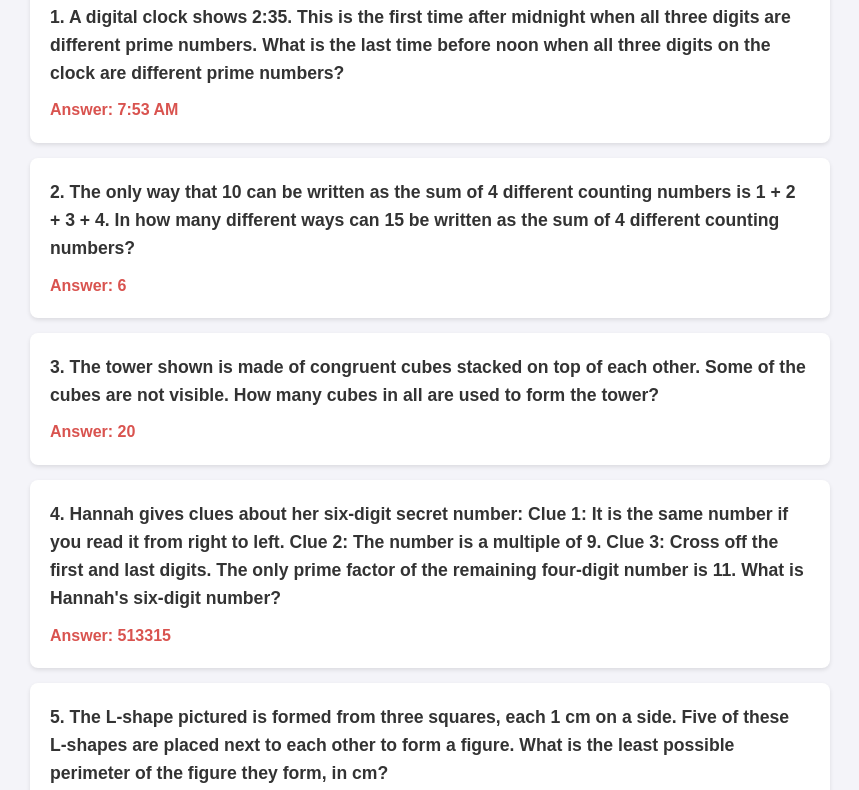
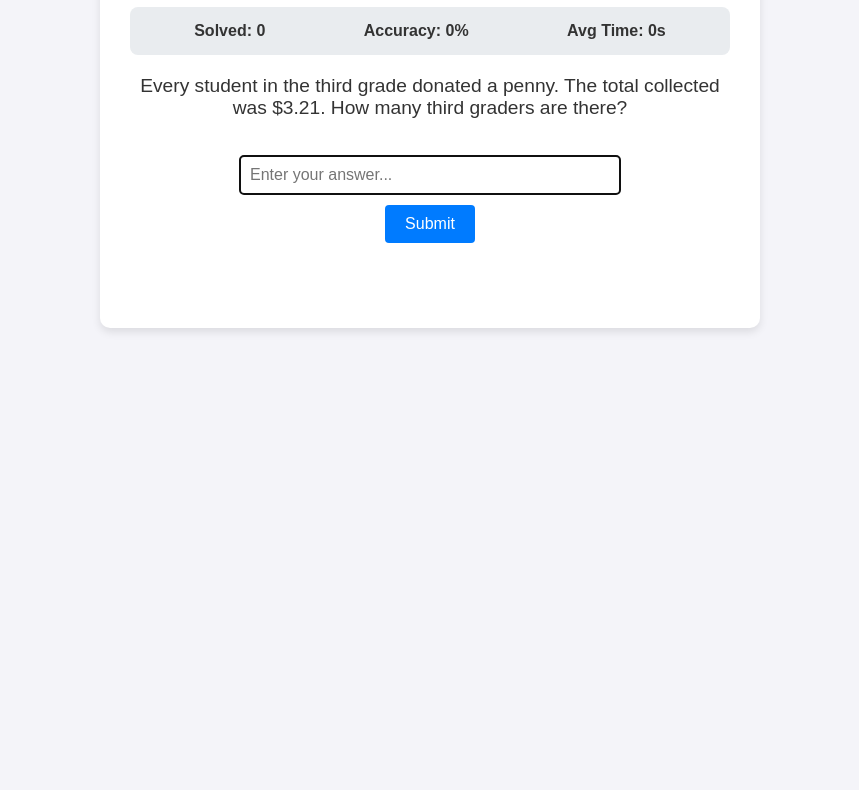
Before and after one commit to iitshankar2/math-practice-app, a plain HTML site: page index.html in a window 1280 px wide. Shown: the part 131-921 px from the top of the page, without its empty margins (210-1069 px from the left). After the commit the page ends 800 px from the top, so only its background shows below. Drawn offline with Linux system fonts and the light colour scheme.

Commit message:
Add files via upload

```diff
--- a/index.html
+++ b/index.html
@@ -3,73 +3,121 @@
 <head>
     <meta charset="UTF-8">
     <meta name="viewport" content="width=device-width, initial-scale=1.0">
-    <title>MOEMS Question Bank</title>
+    <title>MOEMS Practice App</title>
     <style>
-        body {
-            font-family: Arial, sans-serif;
-            line-height: 1.6;
-            margin: 0;
-            padding: 20px;
-            background-color: #f4f4f9;
-            color: #333;
-        }
-        h1 {
-            text-align: center;
-        }
-        #questions-container {
-            max-width: 800px;
-            margin: 0 auto;
-        }
-        .question-card {
-            background: #fff;
-            padding: 20px;
-            margin-bottom: 15px;
-            border-radius: 8px;
-            box-shadow: 0 2px 4px rgba(0,0,0,0.1);
-        }
-        .question {
-            font-weight: bold;
-            margin-bottom: 10px;
-            font-size: 1.1em;
-        }
-        .answer {
-            color: #d9534f;
-            font-weight: bold;
-        }
+        body { font-family: Arial, sans-serif; background-color: #f4f4f9; padding: 20px; text-align: center; color: #333; }
+        #app-container { max-width: 600px; margin: 0 auto; background: #fff; padding: 30px; border-radius: 10px; box-shadow: 0 4px 8px rgba(0,0,0,0.1); }
+        .stats-board { display: flex; justify-content: space-around; margin-bottom: 20px; padding: 15px; background: #e9ecef; border-radius: 8px; font-weight: bold; }
+        #question-display { font-size: 1.2em; margin: 20px 0; min-height: 60px; }
+        input[type="text"] { padding: 10px; font-size: 1em; width: 60%; margin-bottom: 10px; border: 1px solid #ccc; border-radius: 4px; }
+        button { padding: 10px 20px; font-size: 1em; cursor: pointer; background-color: #007bff; color: white; border: none; border-radius: 4px; }
+        button:hover { background-color: #0056b3; }
+        #feedback { margin: 15px 0; font-weight: bold; font-size: 1.1em; min-height: 25px; }
+        #next-btn { display: none; background-color: #28a745; margin-top: 10px; }
+        #next-btn:hover { background-color: #218838; }
     </style>
 </head>
 <body>
 
-    <h1>MOEMS Question Bank (Answered Only)</h1>
-    <div id="questions-container"></div>
+    <div id="app-container">
+        <h1>MOEMS Practice</h1>
 
-    <!-- Ensure moemsBank.js is in the same directory as this index.html file -->
+        <div class="stats-board">
+            <div>Solved: <span id="stat-solved">0</span></div>
+            <div>Accuracy: <span id="stat-accuracy">0%</span></div>
+            <div>Avg Time: <span id="stat-time">0s</span></div>
+        </div>
+
+        <div id="question-display">Loading question...</div>
+
+        <input type="text" id="answer-input" placeholder="Enter your answer..." autocomplete="off">
+        <br>
+        <button id="submit-btn" onclick="checkAnswer()">Submit</button>
+
+        <div id="feedback"></div>
+        <button id="next-btn" onclick="loadNextQuestion()">Next Question</button>
+    </div>
+
+    <!-- Ensure moemsBank.js is in the same directory -->
     <script src="moemsBank.js"></script>
     <script>
+        let validQuestions = [];
+        let currentQuestion = null;
+        let startTime = 0;
+        let totalTime = 0; // in seconds
+        let problemsAttempted = 0;
+        let problemsSolved = 0;
+
         document.addEventListener("DOMContentLoaded", () => {
-            const container = document.getElementById('questions-container');
+            // Filter out any questions without answers
+            validQuestions = moemsBank.filter(q => q.answer !== null);
+            loadNextQuestion();
 
-            // Filter the moemsBank array to only include questions with non-null answers
-            const answeredQuestions = moemsBank.filter(item => item.answer !== null);
-
-            // Generate HTML for each filtered question
-            answeredQuestions.forEach((item, index) => {
-                const card = document.createElement('div');
-                card.className = 'question-card';
-
-                const questionEl = document.createElement('div');
-                questionEl.className = 'question';
-                questionEl.textContent = `${index + 1}. ${item.question}`;
-
-                const answerEl = document.createElement('div');
-                answerEl.className = 'answer';
-                answerEl.textContent = `Answer: ${item.answer}`;
-
-                card.appendChild(questionEl);
-                card.appendChild(answerEl);
-                container.appendChild(card);
+            // Allow pressing 'Enter' to submit
+            document.getElementById("answer-input").addEventListener("keypress", function(event) {
+                if (event.key === "Enter" && document.getElementById("submit-btn").style.display !== "none") {
+                    event.preventDefault();
+                    checkAnswer();
+                } else if (event.key === "Enter" && document.getElementById("next-btn").style.display !== "none") {
+                    event.preventDefault();
+                    loadNextQuestion();
+                }
             });
         });
+
+        function loadNextQuestion() {
+            const randomIndex = Math.floor(Math.random() * validQuestions.length);
+            currentQuestion = validQuestions[randomIndex];
+
+            document.getElementById('question-display').textContent = currentQuestion.question;
+            document.getElementById('answer-input').value = '';
+            document.getElementById('answer-input').disabled = false;
+            document.getElementById('feedback').textContent = '';
+            document.getElementById('next-btn').style.display = 'none';
+            document.getElementById('submit-btn').style.display = 'inline-block';
+
+            document.getElementById('answer-input').focus();
+            startTime = Date.now();
+        }
+
+        function checkAnswer() {
+            const userAnswer = document.getElementById('answer-input').value.trim();
+            if (userAnswer === "") return; // Prevent empty submissions
+
+            const timeTaken = (Date.now() - startTime) / 1000;
+            totalTime += timeTaken;
+            problemsAttempted++;
+
+            // Convert both to strings and lowercase for a forgiving comparison
+            const isCorrect = userAnswer.toLowerCase() === String(currentQuestion.answer).toLowerCase().trim();
+
+            const feedbackEl = document.getElementById('feedback');
+            if (isCorrect) {
+                problemsSolved++;
+                feedbackEl.textContent = "Correct! Great job.";
+                feedbackEl.style.color = "green";
+            } else {
+                feedbackEl.textContent = `Incorrect. The correct answer was: ${currentQuestion.answer}`;
+                feedbackEl.style.color = "red";
+            }
+
+            updateStats();
+
+            // Toggle buttons and input state
+            document.getElementById('answer-input').disabled = true;
+            document.getElementById('submit-btn').style.display = 'none';
+            document.getElementById('next-btn').style.display = 'inline-block';
+            document.getElementById('next-btn').focus();
+        }
+
+        function updateStats() {
+            const accuracy = Math.round((problemsSolved / problemsAttempted) * 100);
+            const avgTime = Math.round(totalTime / problemsAttempted);
+
+            document.getElementById('stat-solved').textContent = problemsSolved;
+            document.getElementById('stat-accuracy').textContent = `${accuracy}%`;
+            document.getElementById('stat-time').textContent = `${avgTime}s`;
+        }
     </script>
 </body>
 </html>
```
